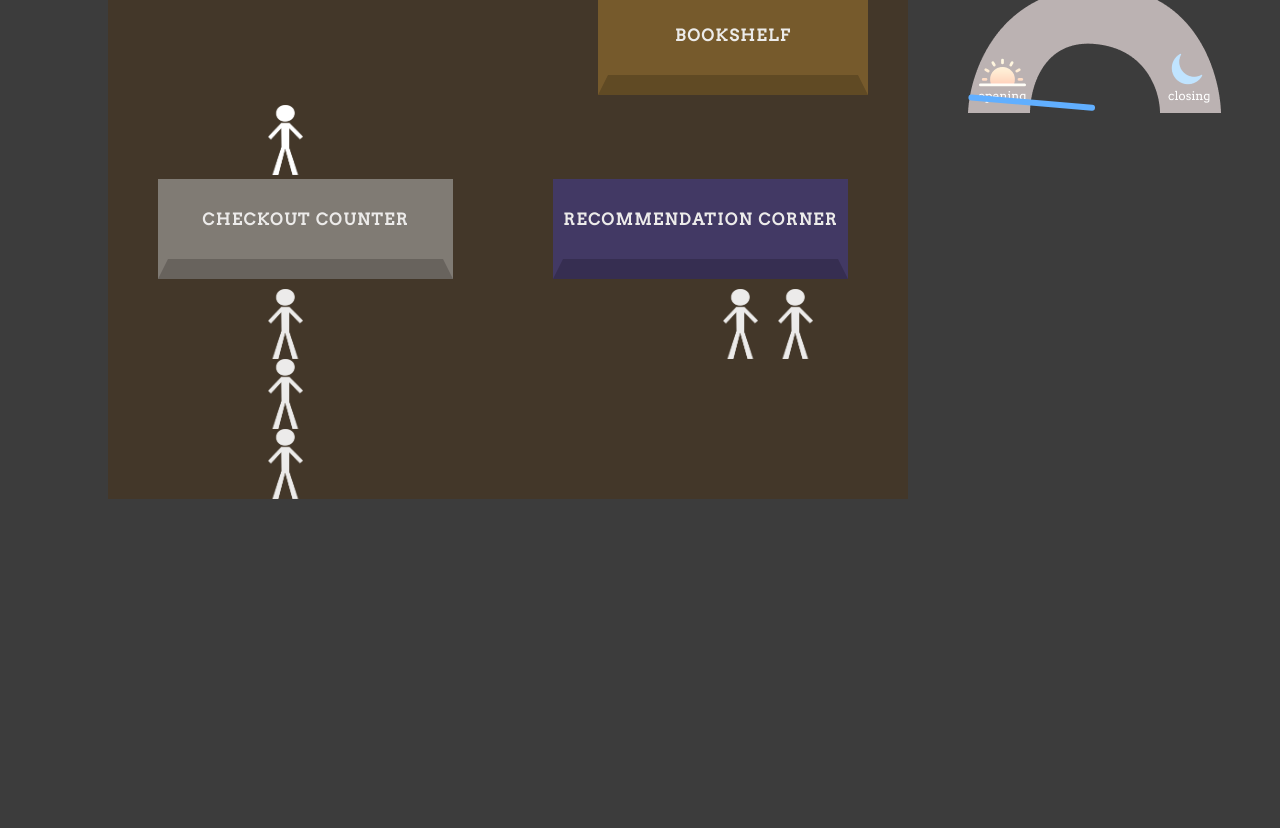
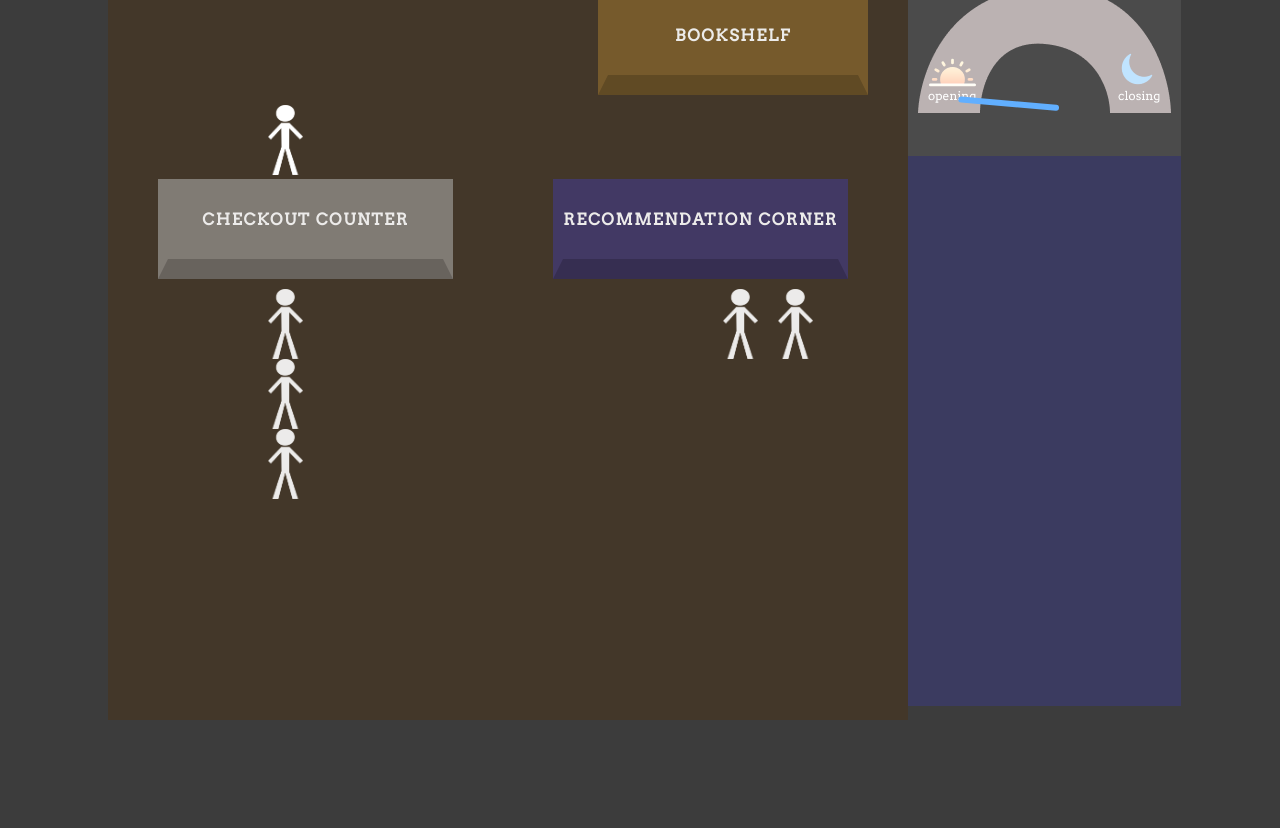
Before and after one commit to lawrence-zheng/bookstore-simulator, a plain HTML site: page gameplay.html in a window 1280 px wide. Shown: the part 118-946 px from the top of the page. Before the commit the page ends 800 px from the top, so only its background shows below. Drawn offline with Linux system fonts and the light colour scheme.

Commit message:
Fixed formatting
Fixed formatting for sdiebar layout

```diff
--- a/gameplay.html
+++ b/gameplay.html
@@ -62,14 +62,7 @@
         </div>
     </div>
     <div class = "sidebar">
-        <div class = "header">
 
-
-
-
-
-
-        </div>
         <div class = "time-container">
             <div class = "time">
                 <div class = "time-element" id = "day"><i class="fa-regular fa-clock"></i>&nbsp;&nbsp;&nbsp;DAY 3</div>
@@ -80,6 +73,10 @@
             </div>
         </div>
 
+        <div class = "message-box">
+
+        </div>
+
     </div>
 
 </div>
--- a/style.css
+++ b/style.css
@@ -76,7 +76,7 @@ input {
 
 .sidebar {
     width: 500px;
-    padding-left: 50px;
+    padding-left: 0px;
     padding-top: 20px;
 }
 
@@ -131,6 +131,7 @@ input {
     width: 800px;
     background-color: rgba(73, 53, 30, 0.591);
     margin-right: 0px;
+    height: 800px;
 }
 
 #bookshelf {
@@ -287,11 +288,12 @@ input {
 
 
 .hand {
-    width: 50%;
+    width: 40%;
     height: 6px;
     background: #61afff;
     position: relative;
     top: 50%;
+    left: 40px;
     border-radius: 6px;
     transform-origin: 100%;
     transform: rotate(90deg);
@@ -305,3 +307,12 @@ input {
 .main {
     display: flex;
 }
+
+.time-container {
+    background-color: rgb(75, 75, 75);
+}
+
+.message-box {
+    background-color: rgb(59, 59, 96);
+    height: 550px;
+}
```
